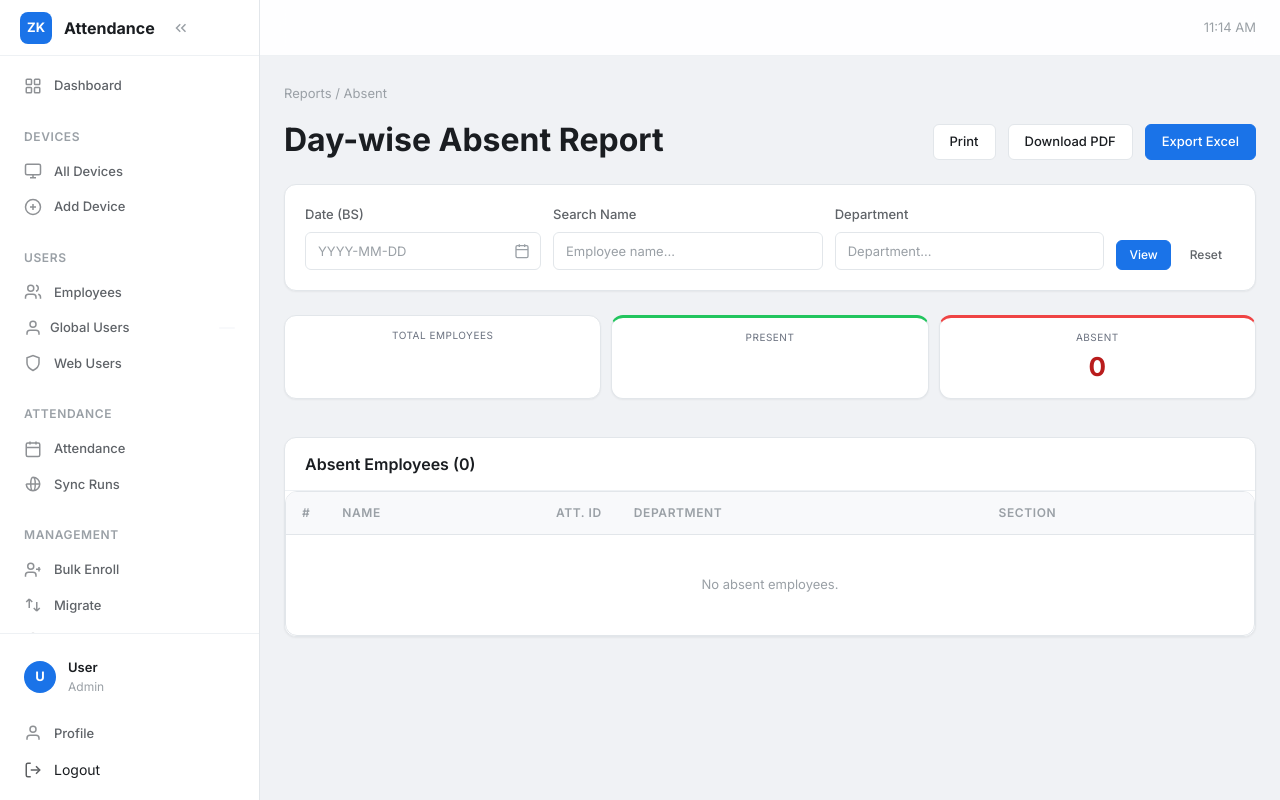
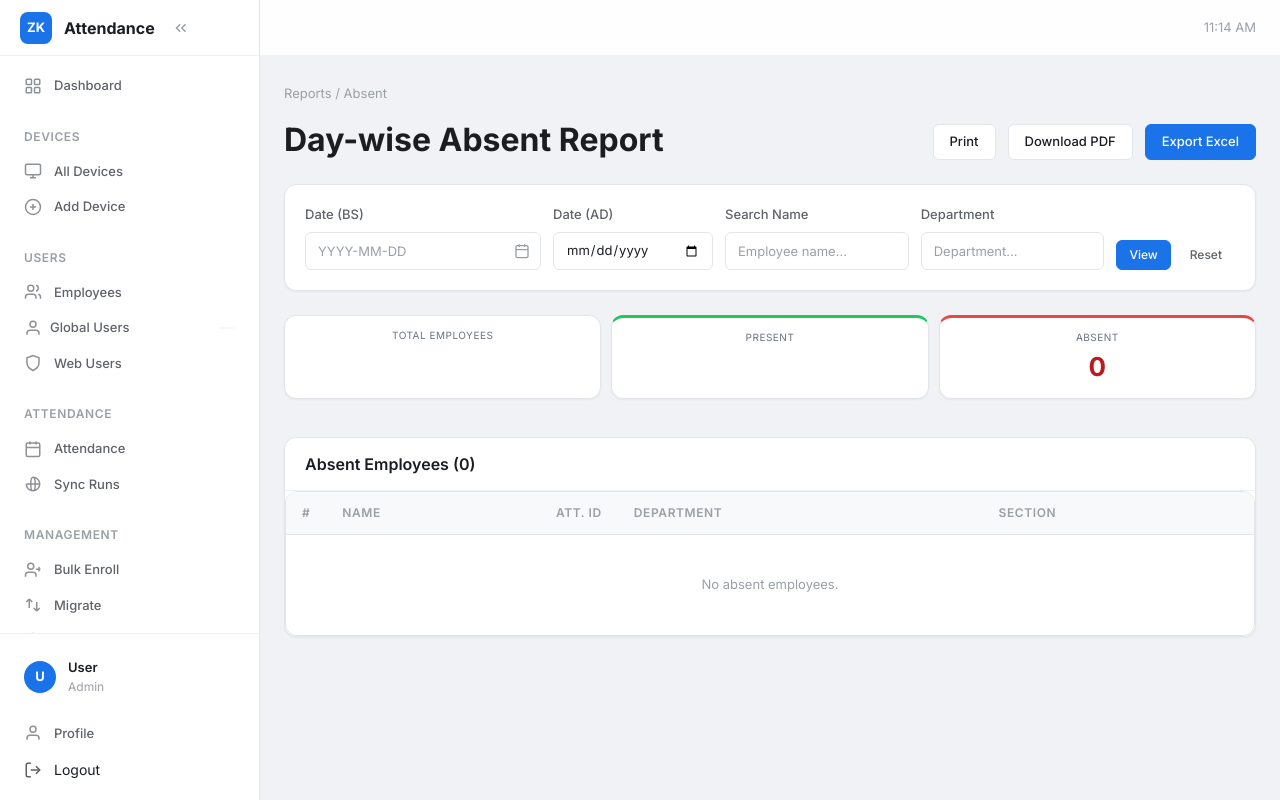
Before and after one commit to sanamsitoula/ZKTecoAttendancePuller, a Python web app: template web/templates/reports_absent.html in a window 1280 px wide. Run offline with Jinja, Linux system fonts and the light colour scheme; the template is opened without the code that fills it, so the values that code supplies are empty.

Commit message:
Show both BS and AD date fields, bidirectionally synced, on daily/absent/dept reports
The date filter on /reports/daily, /reports/absent, and /reports/dept-attendance
only showed the Nepali (BS) date as an editable field plus a plain text hint
for the AD equivalent — the AD date was a hidden input, and bs-datepicker.js's
AD-to-BS auto-sync (data-bs-target) had never actually been wired up anywhere
in the codebase. Made the AD field a real, visible date input with
data-bs-target pointing back to the BS field, so picking either date updates
the other automatically. Combined with the previous commit's datepicker CSS
fix, the Nepali calendar now shows properly on these pages too.

Co-Authored-By: Claude Sonnet 5 <noreply@anthropic.com>

```diff
--- a/web/templates/reports_absent.html
+++ b/web/templates/reports_absent.html
@@ -50,8 +50,11 @@
         <label class="form-label" for="rpt-absent-date">Date (BS)</label>
         <input class="form-input bsdp" id="rpt-absent-date" name="date_bs" value="{{ sel_date_bs }}" data-ad-target="date_ad_h"
                autocomplete="off" placeholder="YYYY-MM-DD">
-        <input type="hidden" name="date_ad" id="date_ad_h" value="{{ sel_date_ad }}">
-        {% if sel_date_ad %}<span class="form-hint">AD: {{ sel_date_ad }}</span>{% endif %}
+      </div>
+      <div class="form-group" style="margin-bottom:0;min-width:160px">
+        <label class="form-label" for="date_ad_h">Date (AD)</label>
+        <input type="date" class="form-input" id="date_ad_h" name="date_ad" value="{{ sel_date_ad }}"
+               data-bs-target="rpt-absent-date">
       </div>
       <div class="form-group" style="margin-bottom:0;min-width:150px;flex:1">
         <label class="form-label" for="rpt-absent-name">Search Name</label>
```
Also changed, not shown: web/templates/reports_daily.html (+5 -2 lines), web/templates/reports_dept_attendance.html (+5 -2 lines).
